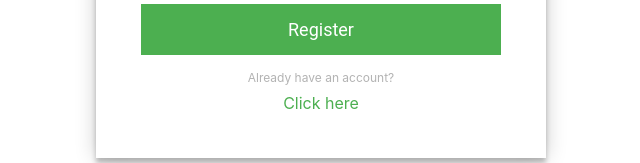
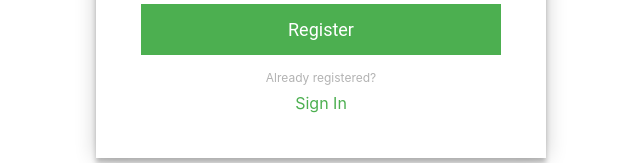
Before and after one commit to lele87/roadtripmap-front, a React (Create React App) app: page / in a window 1280 px wide. Both pictures are taken after a click on the element "Create an account". Shown: the part 183-346 px from the top of the page, without its empty margins (319-959 px from the left). Built offline with nearby package versions, Linux system fonts and the light colour scheme.

Commit message:
Tested welcome form component

```diff
--- a/src/components/WelcomeForm/WelcomeForm.tsx
+++ b/src/components/WelcomeForm/WelcomeForm.tsx
@@ -76,8 +76,8 @@ const WelcomeForm = (): JSX.Element => {
                 Register
               </button>
               <div className="welcome-form_message">
-                <p>Already have an account?</p>
-                <span onClick={changeForm}>Click here</span>
+                <p>Already registered?</p>
+                <span onClick={changeForm}>Sign In</span>
               </div>
             </>
           )}
```
Also changed, not shown: 1 other file (tests, documents, lock files or other folders).
